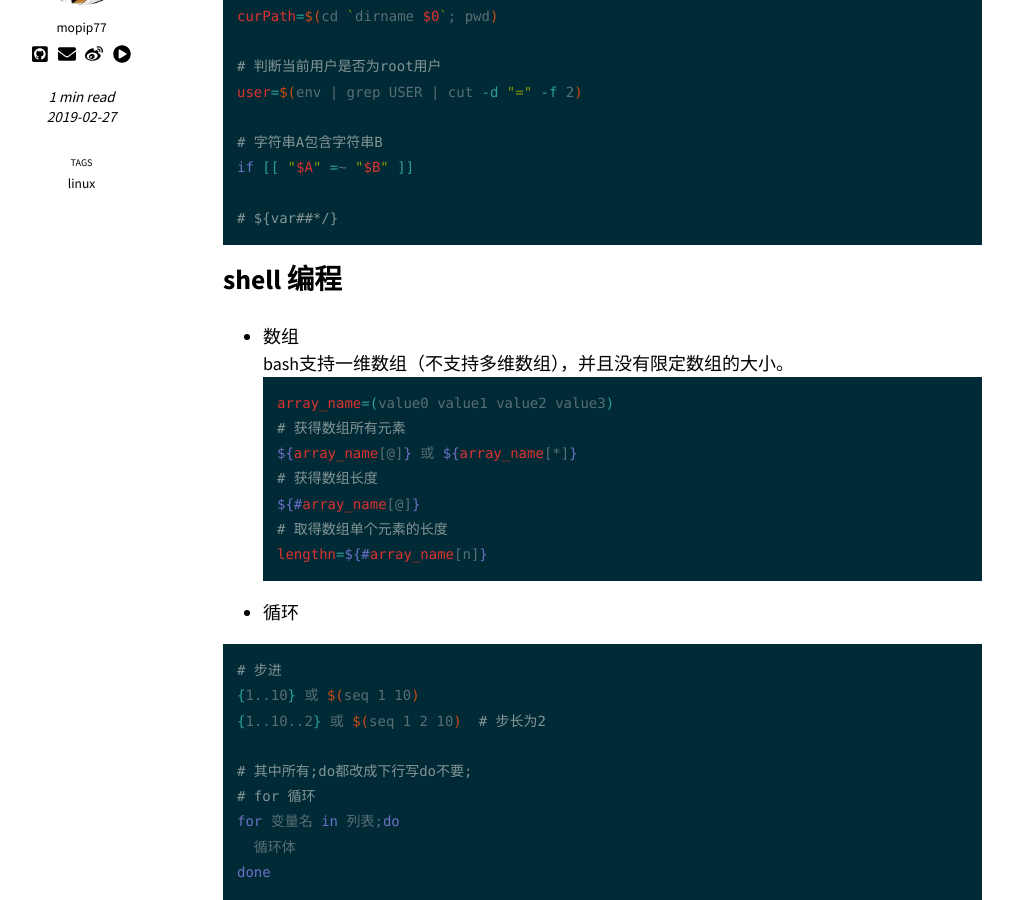
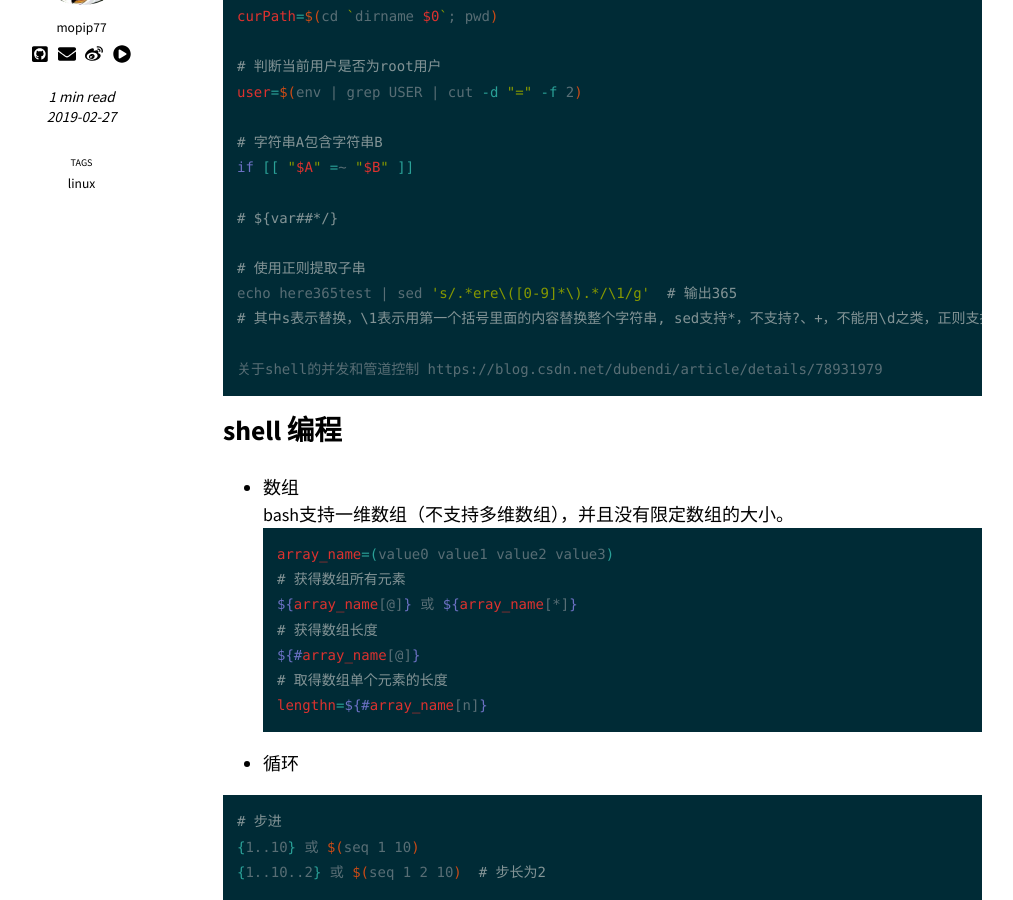
Before and after one commit to Mopip77/mopip77.github.io, a Jekyll site: the page built from _posts/2019-02-27-shell常用命令手册.md, in a window 1280 px wide and 900 px high, scrolled down 555 px. Shown: the whole window, without its empty margins (152-1165 px from the left). Built offline with Jekyll 4.4.1, drawn with Linux system fonts in a browser that asks for light colours; nearby versions of some CDN libraries.

Commit message:
update article

````diff
--- a/_posts/2019-02-27-shell常用命令手册.md
+++ b/_posts/2019-02-27-shell常用命令手册.md
@@ -19,6 +19,12 @@ user=$(env | grep USER | cut -d "=" -f 2)
 if [[ "$A" =~ "$B" ]]
 
 # ${var##*/}
+
+# 使用正则提取子串
+echo here365test | sed 's/.*ere\([0-9]*\).*/\1/g'  # 输出365
+# 其中s表示替换，\1表示用第一个括号里面的内容替换整个字符串, sed支持*，不支持?、+，不能用\d之类，正则支持有限。
+
+关于shell的并发和管道控制 https://blog.csdn.net/dubendi/article/details/78931979
 ```
 
 ## shell 编程
````
